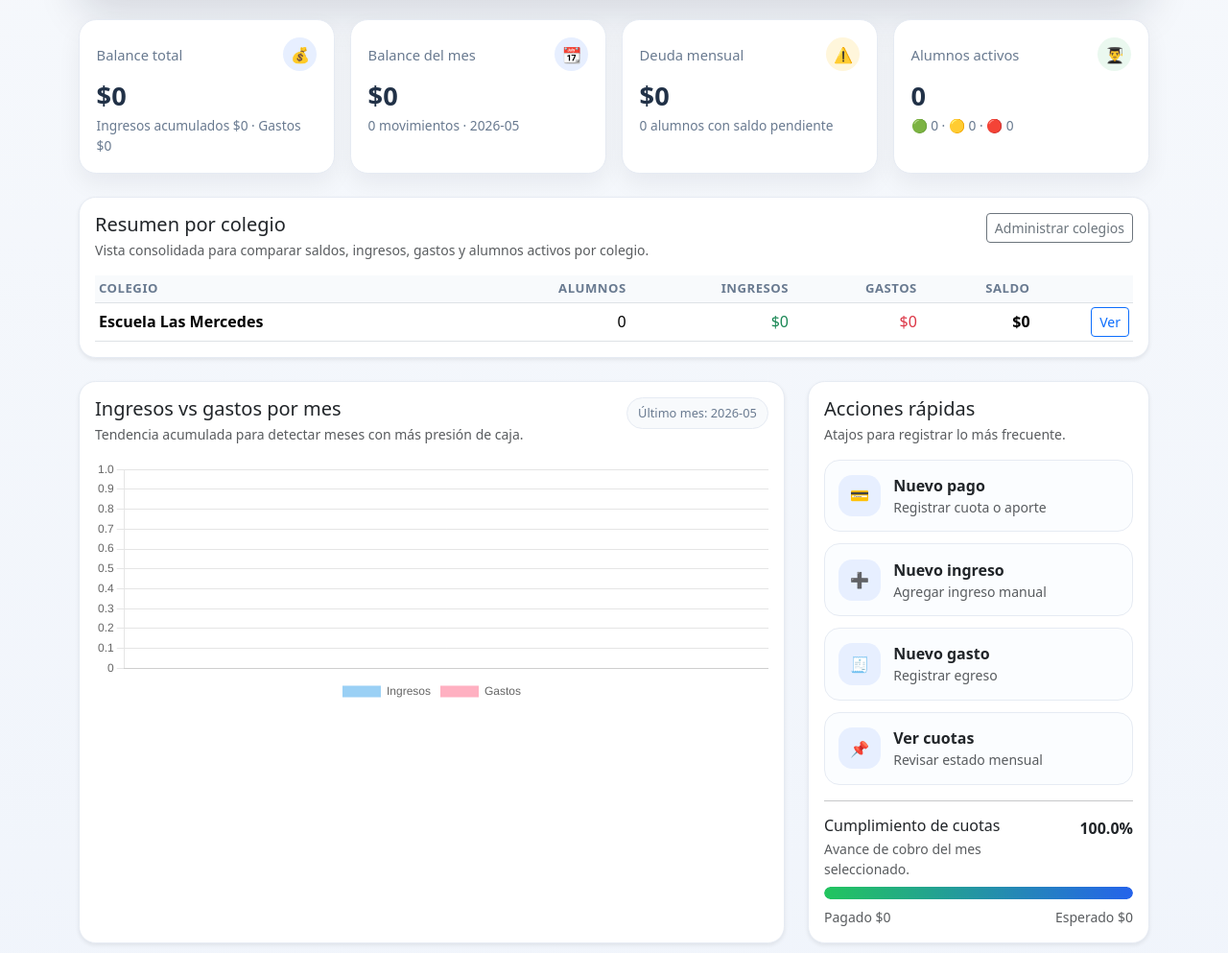
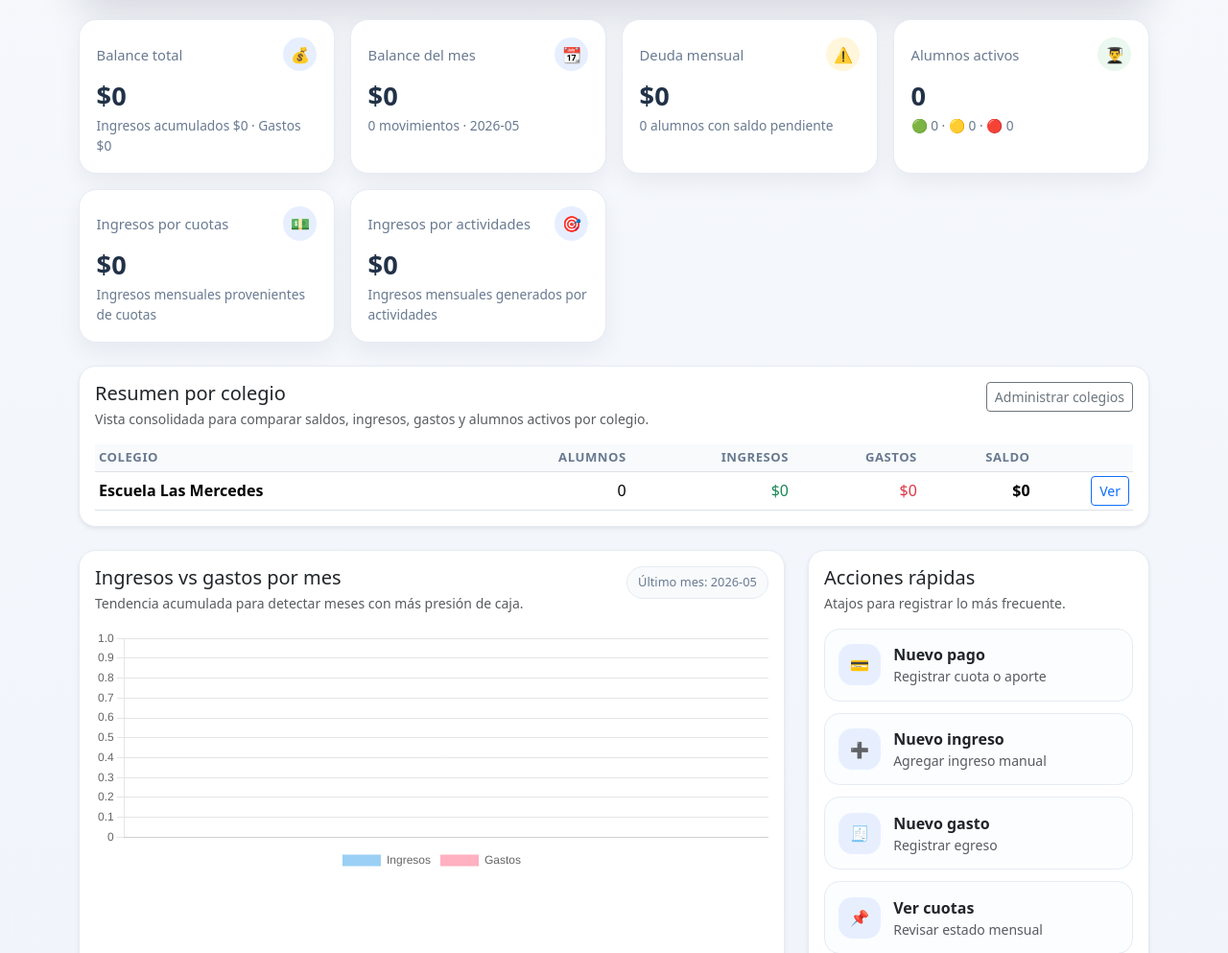
Before and after one commit to francedu/contabilidad-web, a Flask app: page /dashboard in a window 1280 px wide. Shown: the part 412-1405 px from the top of the page at 96% size. Run offline with Flask 3, Linux system fonts and the light colour scheme; a user stored in the database is signed in; data comes from the database, SQL or seed files in the repository; data that the repository does not hold is empty; some libraries are stand-ins or nearby versions.

Commit message:
mejora dashboard

```diff
--- a/app.py
+++ b/app.py
@@ -936,6 +936,19 @@ def create_app() -> Flask:
             {'label': 'Ver cuotas', 'href': url_for('cuotas_view', mes=mes), 'icon': '📌', 'hint': 'Revisar estado mensual'},
         ]
 
+        resumen_ingresos_sql = """
+            SELECT
+                COALESCE(SUM(CASE WHEN m.tipo='ingreso' AND (m.actividad_id IS NULL OR m.actividad_id = 0) THEN m.monto ELSE 0 END),0) ingresos_cuotas,
+                COALESCE(SUM(CASE WHEN m.tipo='ingreso' AND m.actividad_id IS NOT NULL THEN m.monto ELSE 0 END),0) ingresos_actividades
+            FROM movimientos m
+            LEFT JOIN actividades a ON a.id = m.actividad_id
+            LEFT JOIN alumnos al ON al.id = m.alumno_id
+            WHERE substr(m.fecha, 1, 7) = ?
+        """
+        resumen_ingresos_params = [mes]
+        resumen_ingresos_sql, resumen_ingresos_params = movimientos_course_filter_sql(resumen_ingresos_sql, resumen_ingresos_params)
+        resumen_ingresos = db.fetchone(resumen_ingresos_sql, resumen_ingresos_params)
+
         dashboard_stats = {
             'balance_total': balance_total,
             'balance_mes': balance_mes,
@@ -951,6 +964,8 @@ def create_app() -> Flask:
             'ultimo_mes': ultimo_mes,
             'total_esperado': total_esperado,
             'total_pagado': total_pagado,
+            'ingresos_cuotas': float(resumen_ingresos['ingresos_cuotas'] or 0),
+            'ingresos_actividades': float(resumen_ingresos['ingresos_actividades'] or 0),
         }
 
         resumen_colegios = []
--- a/templates/dashboard.html
+++ b/templates/dashboard.html
@@ -44,6 +44,20 @@
       <div class="metric-top"><span>Alumnos activos</span><span class="metric-icon">👨‍🎓</span></div>
       <div class="metric-value">{{ dashboard_stats['alumnos_activos'] }}</div>
       <div class="metric-foot">🟢 {{ dashboard_stats['alumnos_pagados'] }} · 🟡 {{ dashboard_stats['alumnos_parciales'] }} · 🔴 {{ dashboard_stats['alumnos_deuda'] }}</div>
+    </div>
+  </div>
+  <div class="col-md-6 col-xl-3">
+    <div class="metric-card metric-balance">
+      <div class="metric-top"><span>Ingresos por cuotas</span><span class="metric-icon">💵</span></div>
+      <div class="metric-value">{{ formato_monto(dashboard_stats['ingresos_cuotas']) }}</div>
+      <div class="metric-foot">Ingresos mensuales provenientes de cuotas</div>
+    </div>
+  </div>
+  <div class="col-md-6 col-xl-3">
+    <div class="metric-card metric-month">
+      <div class="metric-top"><span>Ingresos por actividades</span><span class="metric-icon">🎯</span></div>
+      <div class="metric-value">{{ formato_monto(dashboard_stats['ingresos_actividades']) }}</div>
+      <div class="metric-foot">Ingresos mensuales generados por actividades</div>
     </div>
   </div>
 </div>
```
